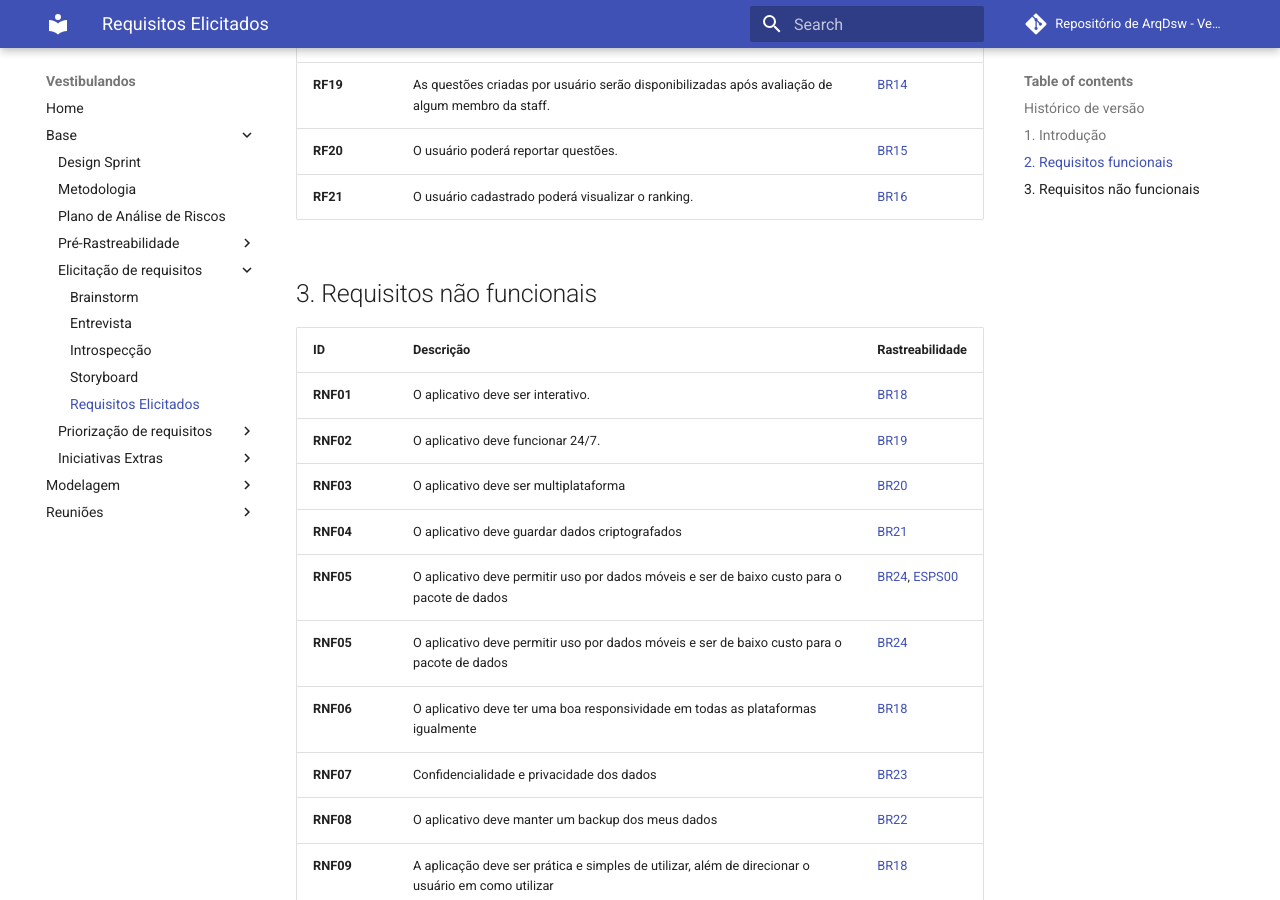
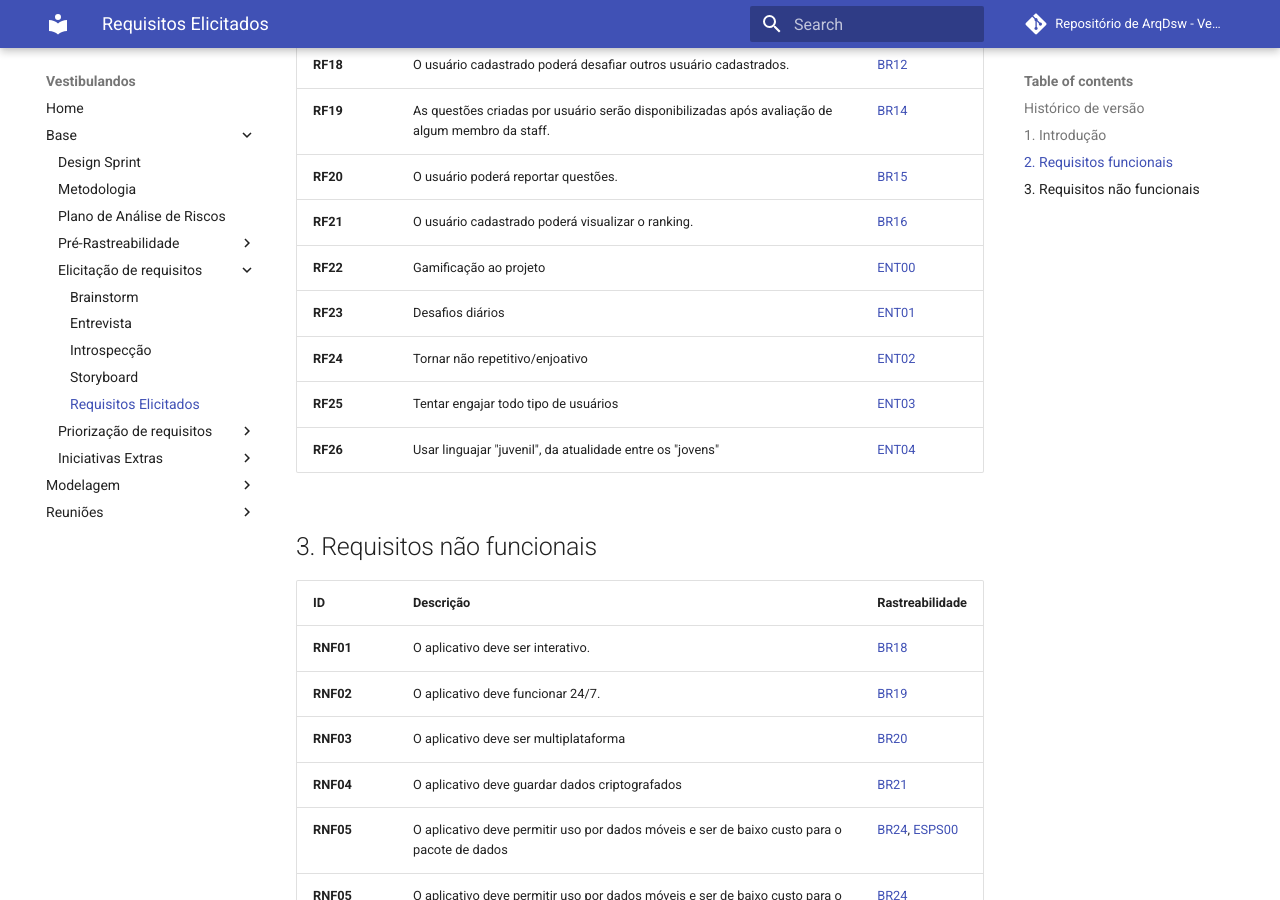
Before and after one commit to UnBArqDsw/2020.1_G4_Vestibulandos, an MkDocs documentation site: the page built from docs/base/elicitacao/requisitos_elicitados.md, in a window 1280 px wide and 900 px high, scrolled down 1460 px. Built offline with MkDocs 1.6.1 and Material for MkDocs 9.7.7, drawn with Linux system fonts in a browser that asks for light colours; comment, search, counter and statistics services are not loaded; some of the changed text lies outside the part shown.

Commit message:
#26 adiçao requisitos de entrevista

```diff
--- a/docs/base/elicitacao/requisitos_elicitados.md
+++ b/docs/base/elicitacao/requisitos_elicitados.md
@@ -7,7 +7,7 @@
 | 27/09/2020| 0.1 | Criação do documento | Lucas Gomes, Julio Litwin |
 | 27/09/2020| 0.2 | Adição de Rastro | Julio Litwin |
 | 28/09/2020| 0.3 | Adição de rastros nos requisitos funcionais | [Lucas Gomes](https://github.com/lucasgomesgs0) |
-| 28/09/2020| 0.4 | Correção de rastro RNF's | [Guilherme Lima Matos Leal](https://github.com/gleal17) |
+| 28/09/2020| 0.4 | Correção de rastro RNF's e adição de requisitos de entrevista| [Guilherme Lima Matos Leal](https://github.com/gleal17) |
 
 ## 1. Introdução
 
@@ -35,7 +35,11 @@
 |**RF19**| As questões criadas por usuário serão disponibilizadas após avaliação de algum membro da staff. | [BR14](./brainstorming.md) |
 |**RF20**| O usuário poderá reportar questões. | [BR15](./brainstorming.md) |
 |**RF21**| O usuário cadastrado poderá visualizar o ranking. | [BR16](./brainstorming.md) |
-
+| **RF22** | Gamificação ao projeto | [ENT00](./entrevista.md)|
+| **RF23** | Desafios diários | [ENT01](./entrevista.md)|
+| **RF24** | Tornar não repetitivo/enjoativo | [ENT02](./entrevista.md)|
+| **RF25** | Tentar engajar todo tipo de usuários | [ENT03](./entrevista.md)|
+| **RF26** | Usar linguajar "juvenil", da atualidade entre os "jovens" | [ENT04](./entrevista.md)|
 
 ## 3. Requisitos não funcionais
 | ID | Descrição | Rastreabilidade |
```
